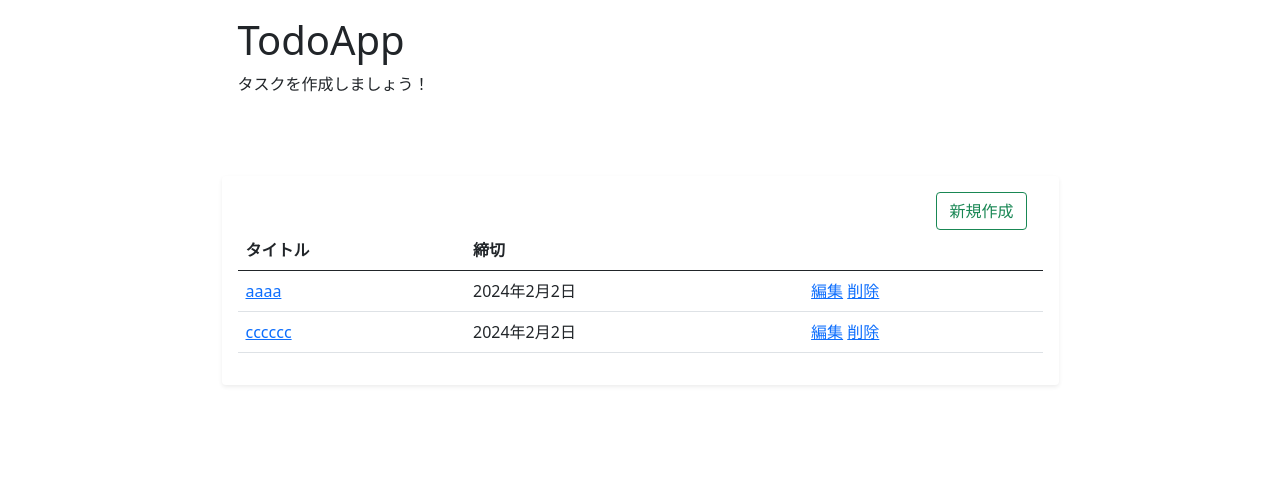
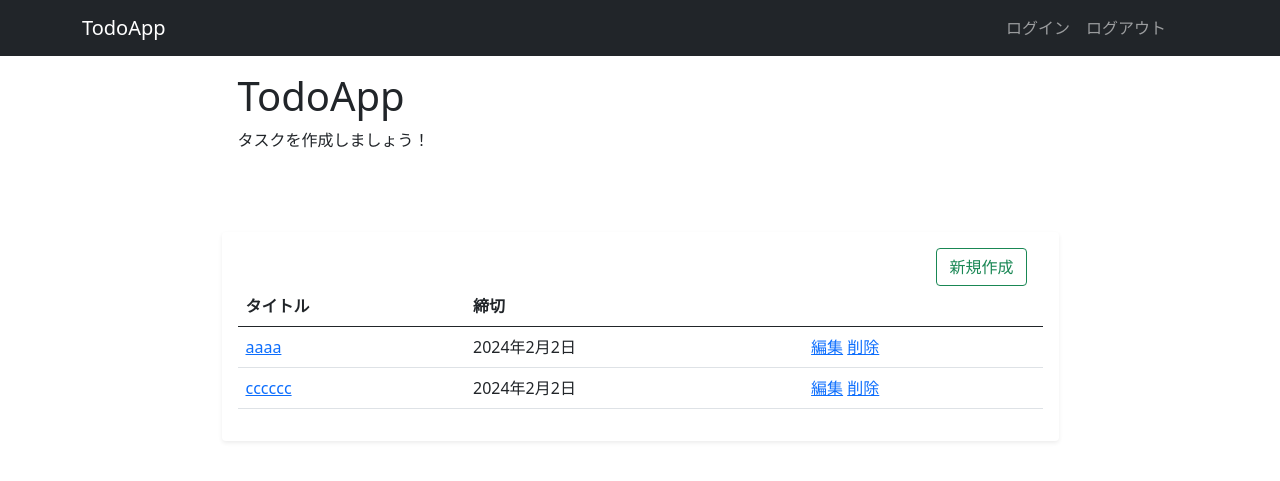
Before and after one commit to 719yuri/django-todo-app, a Django app: page / in a window 1280 px wide. Shown: the top 481 px of the page. Run offline with Django 4.2, Linux system fonts and the light colour scheme; data comes from the database, SQL or seed files in the repository; both versions use the stored data as it was after the commit.

Commit message:
[add]ログインログアウト機能の実装(templateの作成-2)

```diff
--- a/accounts/views.py
+++ b/accounts/views.py
@@ -1,4 +1,4 @@
-from django.contrib.auth.views import LoginView, LogoutView
+from django.contrib.auth.views import LoginView
 
 class MyLoginView(LoginView):
     template_name='accounts/login.html',
--- a/config/urls.py
+++ b/config/urls.py
@@ -19,5 +19,7 @@ from django.urls import path,include
 urlpatterns = [
     path('admin/', admin.site.urls),
     path('', include('todo.urls')),
-    path('accoutnts/', include('accounts.urls')),
+    path('accounts/', include('accounts.urls')),
 ]
+#このパターンのとこが怪しい？PATHで求められてるのはその型じゃないよーってなエラーみたい。
+#ざっくりすぎだけど・・。PATHの使い方を見てみたらもっとわかるかな？うーん
--- a/templates/base.html
+++ b/templates/base.html
@@ -9,6 +9,24 @@
     <title>TodoApp</title>
   </head>
   <body>
+    <nav class="navbar navbar-expand-lg navbar-dark bg-dark">
+      <div class="container">
+        <a class="navbar-brand" href="{% url 'task-list' %}">TodoApp</a>
+        <div class="d-flex me-4">
+          <ul class="navbar-nav">
+            <li class="nav-item">
+              <a class="nav-link" href="{% url 'login' %}">ログイン</a>
+            </li>
+            <li class="nav-item">
+              <a class="nav-link" href="{% url 'logout' %}">ログアウト</a>
+            </li>
+          </ul>
+        </div>
+      </div>
+    </nav>
+
+
+
     <div class="container">
       <div class="w-75 mx-auto">
         {% block header %}
```
Also changed, not shown: accounts/templates/accounts/login.html (added, +15 -0 lines), db.sqlite3.
